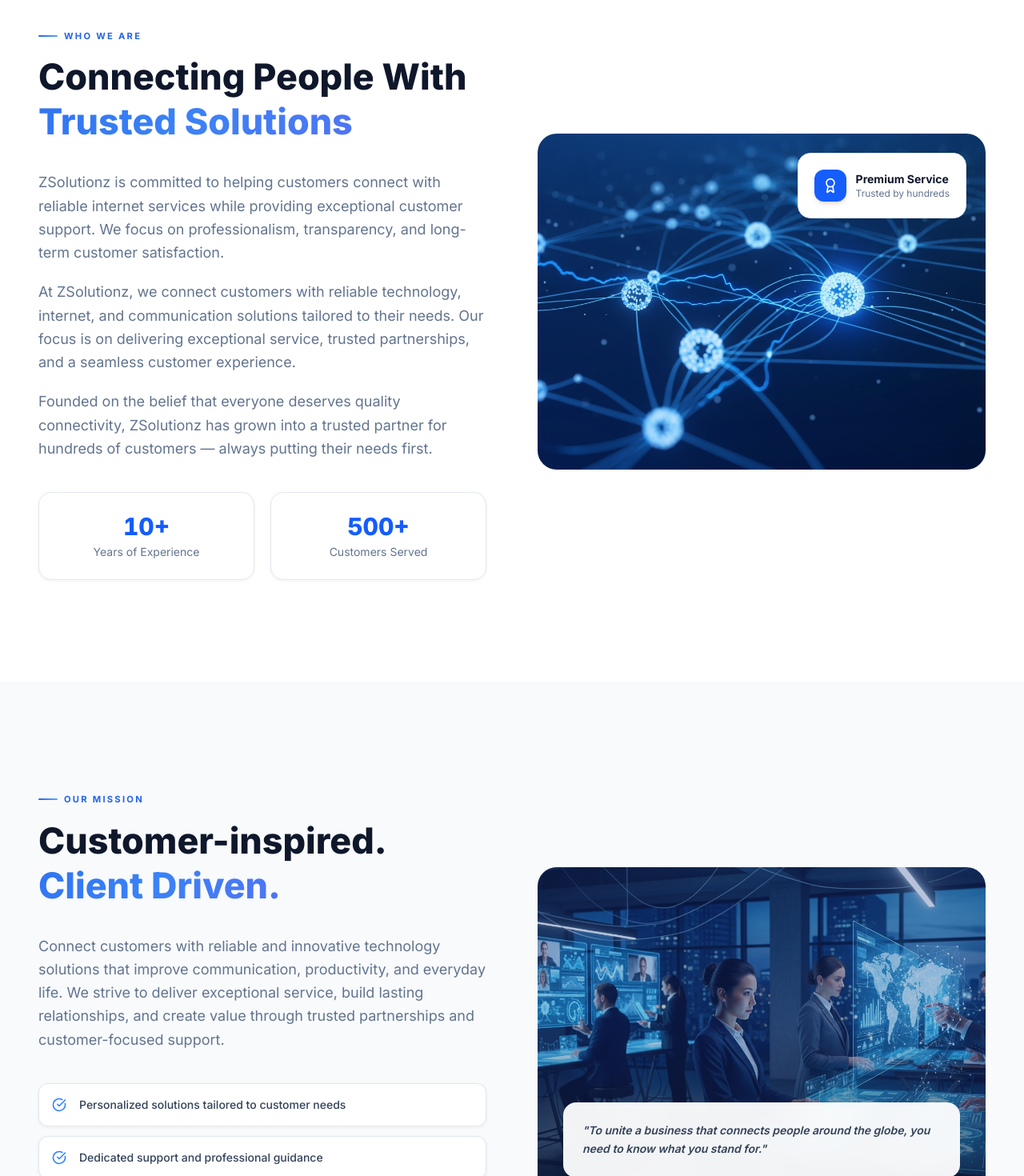
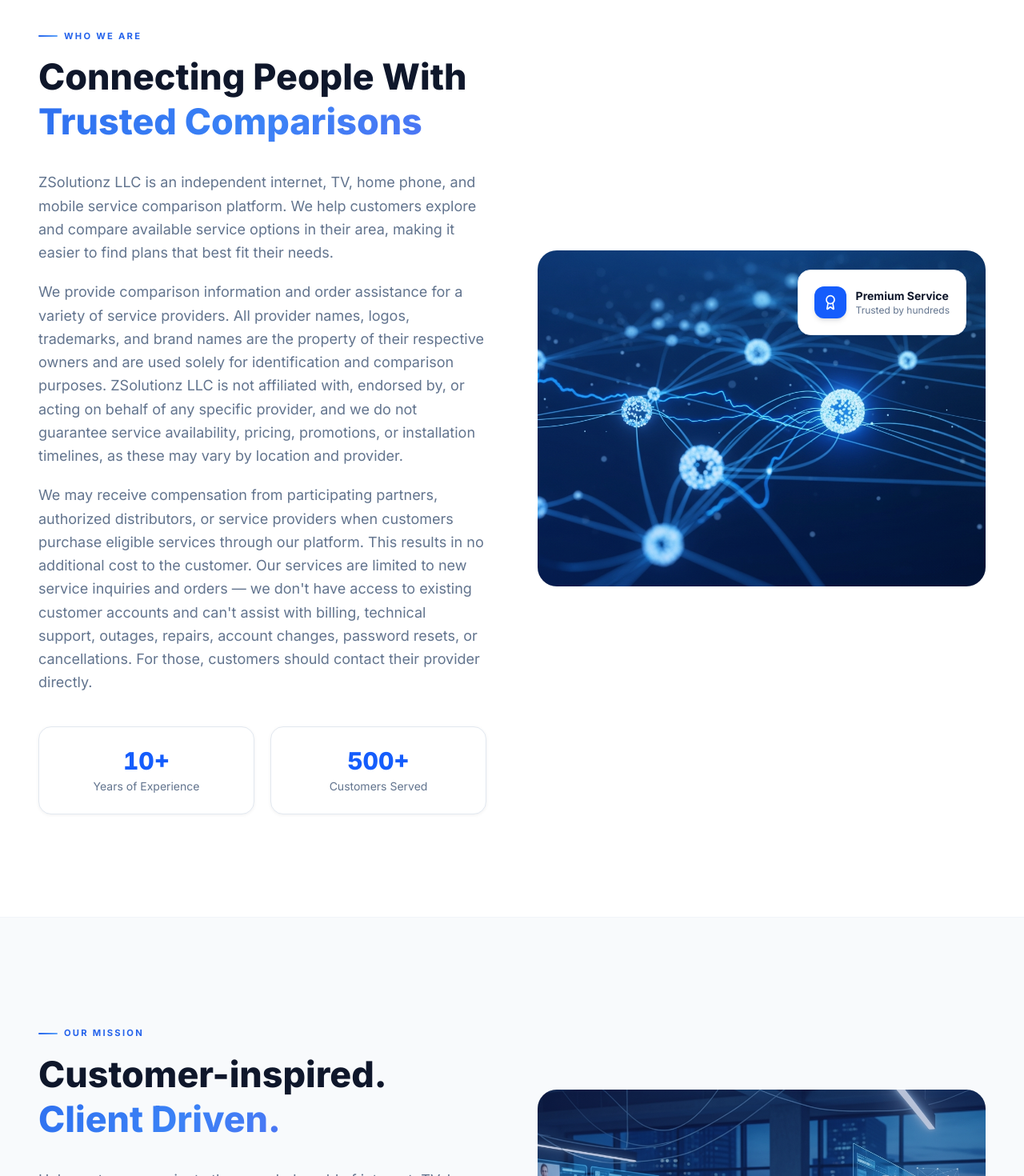
Before and after one commit to sohailhussain365/zsolutionz, a React (Vite) app: page /about in a window 1280 px wide. Shown: the part 860-2330 px from the top of the page at 80% size. Built offline with nearby package versions, Linux system fonts and the light colour scheme.

Commit message:
Stop tracking node_modules and .vscode

```diff
--- a/src/pages/about.tsx
+++ b/src/pages/about.tsx
@@ -51,7 +51,7 @@
           <span className="gradient-text">ZSolutionz</span>
         </h1>
         <p className="text-xl text-slate-500 max-w-2xl leading-relaxed mb-10">
-          Committed to connecting customers with reliable internet services while delivering exceptional customer support across every interaction.
+          An independent comparison platform helping customers explore and compare internet, TV, home phone, and mobile service options available in their area.
         </p>
         <div className="flex flex-col sm:flex-row gap-4">
           <Link href="/contact"
@@ -115,12 +115,12 @@
               <span className="section-label">Who We Are</span>
               <h2 className="font-extrabold text-slate-900 leading-tight mb-8" style={{ fontSize: "clamp(2rem, 3.5vw, 3rem)" }}>
                 Connecting People With<br />
-                <span className="gradient-text">Trusted Solutions</span>
+                <span className="gradient-text">Trusted Comparisons</span>
               </h2>
               <div className="space-y-5 text-slate-500 text-lg leading-relaxed">
-                <p>ZSolutionz is committed to helping customers connect with reliable internet services while providing exceptional customer support. We focus on professionalism, transparency, and long-term customer satisfaction.</p>
-                <p>At ZSolutionz, we connect customers with reliable technology, internet, and communication solutions tailored to their needs. Our focus is on delivering exceptional service, trusted partnerships, and a seamless customer experience.</p>
-                <p>Founded on the belief that everyone deserves quality connectivity, ZSolutionz has grown into a trusted partner for hundreds of customers — always putting their needs first.</p>
+                <p>ZSolutionz LLC is an independent internet, TV, home phone, and mobile service comparison platform. We help customers explore and compare available service options in their area, making it easier to find plans that best fit their needs.</p>
+                <p>We provide comparison information and order assistance for a variety of service providers. All provider names, logos, trademarks, and brand names are the property of their respective owners and are used solely for identification and comparison purposes. ZSolutionz LLC is not affiliated with, endorsed by, or acting on behalf of any specific provider, and we do not guarantee service availability, pricing, promotions, or installation timelines, as these may vary by location and provider.</p>
+                <p>We may receive compensation from participating partners, authorized distributors, or service providers when customers purchase eligible services through our platform. This results in no additional cost to the customer. Our services are limited to new service inquiries and orders — we don't have access to existing customer accounts and can't assist with billing, technical support, outages, repairs, account changes, password resets, or cancellations. For those, customers should contact their provider directly.</p>
               </div>
               <div className="mt-10 grid grid-cols-2 gap-5">
                 {[
@@ -169,14 +169,14 @@
                 <span className="gradient-text">Client Driven.</span>
               </h2>
               <p className="text-slate-500 text-lg leading-relaxed mb-10">
-                Connect customers with reliable and innovative technology solutions that improve communication, productivity, and everyday life. We strive to deliver exceptional service, build lasting relationships, and create value through trusted partnerships and customer-focused support.
+                Help customers navigate the crowded world of internet, TV, home phone, and mobile services with clear, independent comparisons — so they can make informed decisions with confidence, backed by responsive order assistance every step of the way.
               </p>
               <motion.ul initial="hidden" whileInView="visible" viewport={{ once: true }} variants={stagger} className="space-y-3">
                 {[
-                  "Personalized solutions tailored to customer needs",
-                  "Dedicated support and professional guidance",
-                  "Trusted technology and connectivity partners",
-                  "Focus on quality service and customer experience",
+                  "Independent, unbiased comparisons across providers",
+                  "Dedicated order assistance and professional guidance",
+                  "Transparent disclosure of partnerships and compensation",
+                  "Focus on clarity, honesty, and customer experience",
                 ].map((item, i) => (
                   <motion.li key={i} variants={fadeUp}
                     className="flex items-center gap-4 glass-card rounded-xl p-4 hover:border-blue-200 transition-all duration-300">
@@ -213,9 +213,9 @@
           </motion.div>
           <motion.div initial="hidden" whileInView="visible" viewport={{ once: true }} variants={stagger} className="grid grid-cols-1 md:grid-cols-3 gap-6">
             {[
-              { icon: Eye,    title: "Our Vision",  desc: "To be the most trusted name in customer connectivity solutions — known for integrity, expertise, and genuine care for every person we serve." },
-              { icon: Target, title: "Our Mission", desc: "Connect customers with reliable and innovative technology solutions that improve communication, productivity, and everyday life through exceptional service." },
-              { icon: Users,  title: "Our Purpose", desc: "To build lasting relationships between customers and the technology solutions that empower them — creating value, trust, and connection that endures." },
+              { icon: Eye,    title: "Our Vision",  desc: "To be the most trusted independent resource for comparing connectivity services — known for integrity, transparency, and genuine care for every person we serve." },
+              { icon: Target, title: "Our Mission", desc: "Help customers compare internet, TV, home phone, and mobile options and place new service orders with clarity, honesty, and dependable support." },
+              { icon: Users,  title: "Our Purpose", desc: "To make finding the right service simple — giving customers clear comparisons and honest guidance so they can choose with confidence." },
             ].map((item, i) => (
               <motion.div key={i} variants={fadeUp}
                 className="glass-card-shimmer rounded-3xl p-10 hover:border-blue-200 hover:shadow-md transition-all duration-500 group relative overflow-hidden">
@@ -240,7 +240,7 @@
           </motion.div>
           <motion.div initial="hidden" whileInView="visible" viewport={{ once: true }} variants={stagger} className="grid grid-cols-1 md:grid-cols-2 lg:grid-cols-4 gap-5">
             {[
-              { icon: Star,           num: "01", title: "Integrity",              desc: "We operate with honesty and transparency in everything we do — with customers, partners, and each other." },
+              { icon: Star,           num: "01", title: "Integrity",              desc: "We operate with honesty and transparency in everything we do — including clear disclosure of our partnerships and how we're compensated." },
               { icon: HeartHandshake, num: "02", title: "Customer Commitment",    desc: "Our clients come first, always. We go above and beyond to ensure every customer feels valued and heard." },
               { icon: TrendingUp,     num: "03", title: "Professional Growth",    desc: "We invest in our team's continuous development because a stronger team delivers a stronger customer experience." },
               { icon: Zap,            num: "04", title: "Continuous Improvement", desc: "We never stop evolving. Every interaction, every process, every service — we're always looking to do better." },
@@ -267,7 +267,7 @@
               Ready to Work With Us?
             </h2>
             <p className="text-blue-100 text-lg max-w-xl mx-auto mb-10">
-              Get in touch today and discover how ZSolutionz can connect your customers with the solutions they deserve.
+              Get in touch today and let ZSolutionz help you compare service options and find the plan that fits your needs.
             </p>
             <div className="flex flex-col sm:flex-row justify-center gap-4">
               <Link href="/contact"
--- a/src/pages/home.tsx
+++ b/src/pages/home.tsx
@@ -169,8 +169,8 @@
               <motion.h1 variants={fadeUp}
                 className="font-black text-slate-900 leading-[1.04] tracking-tight mb-6"
                 style={{ fontSize: "clamp(2.6rem, 5.5vw, 5.2rem)" }}>
-                Connecting.<br />
-                Customers.<br />
+                Connecting<br />
+                Customers<br />
                 <span className="gradient-text">Solutions.</span>
               </motion.h1>
 
```
